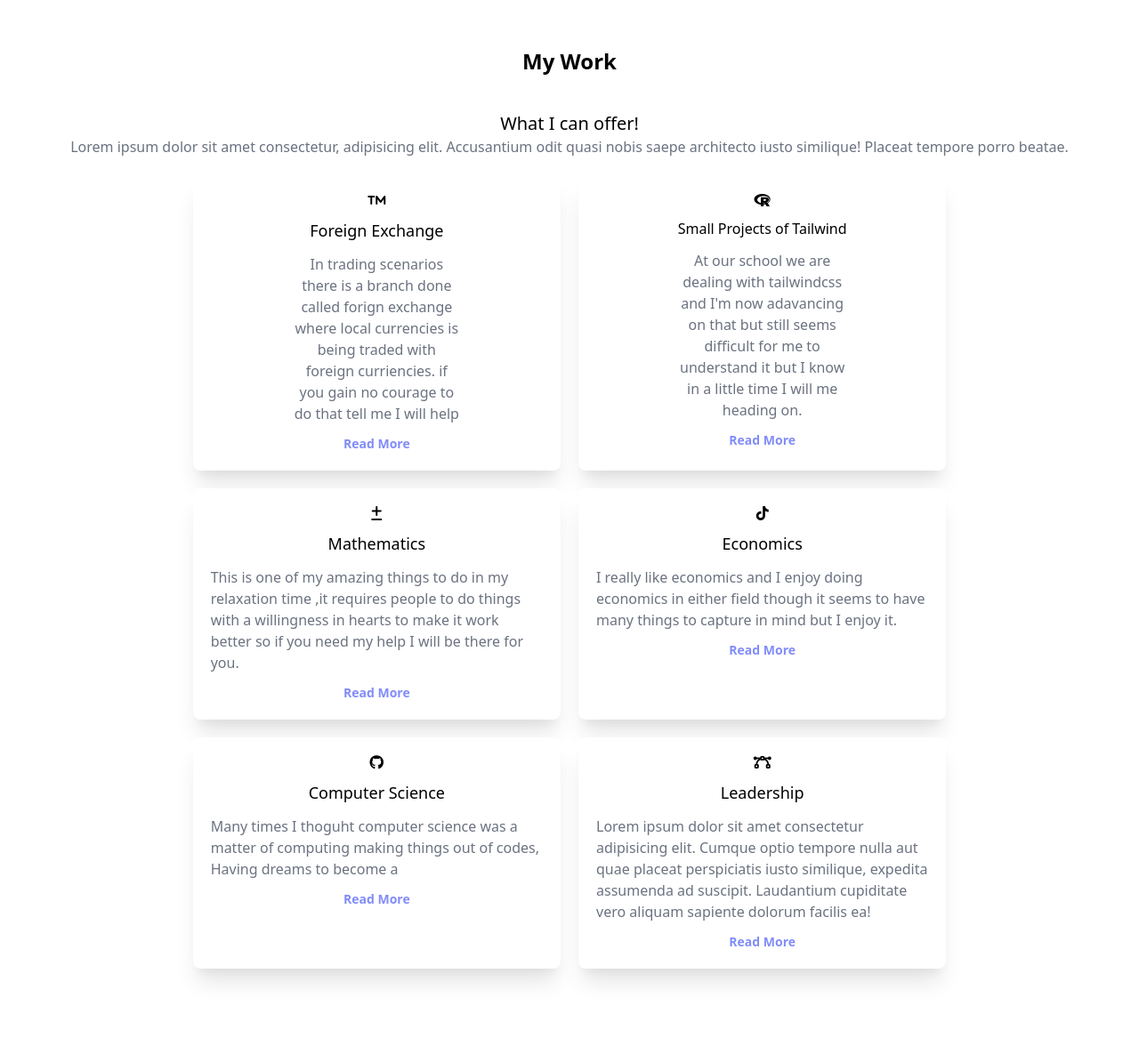
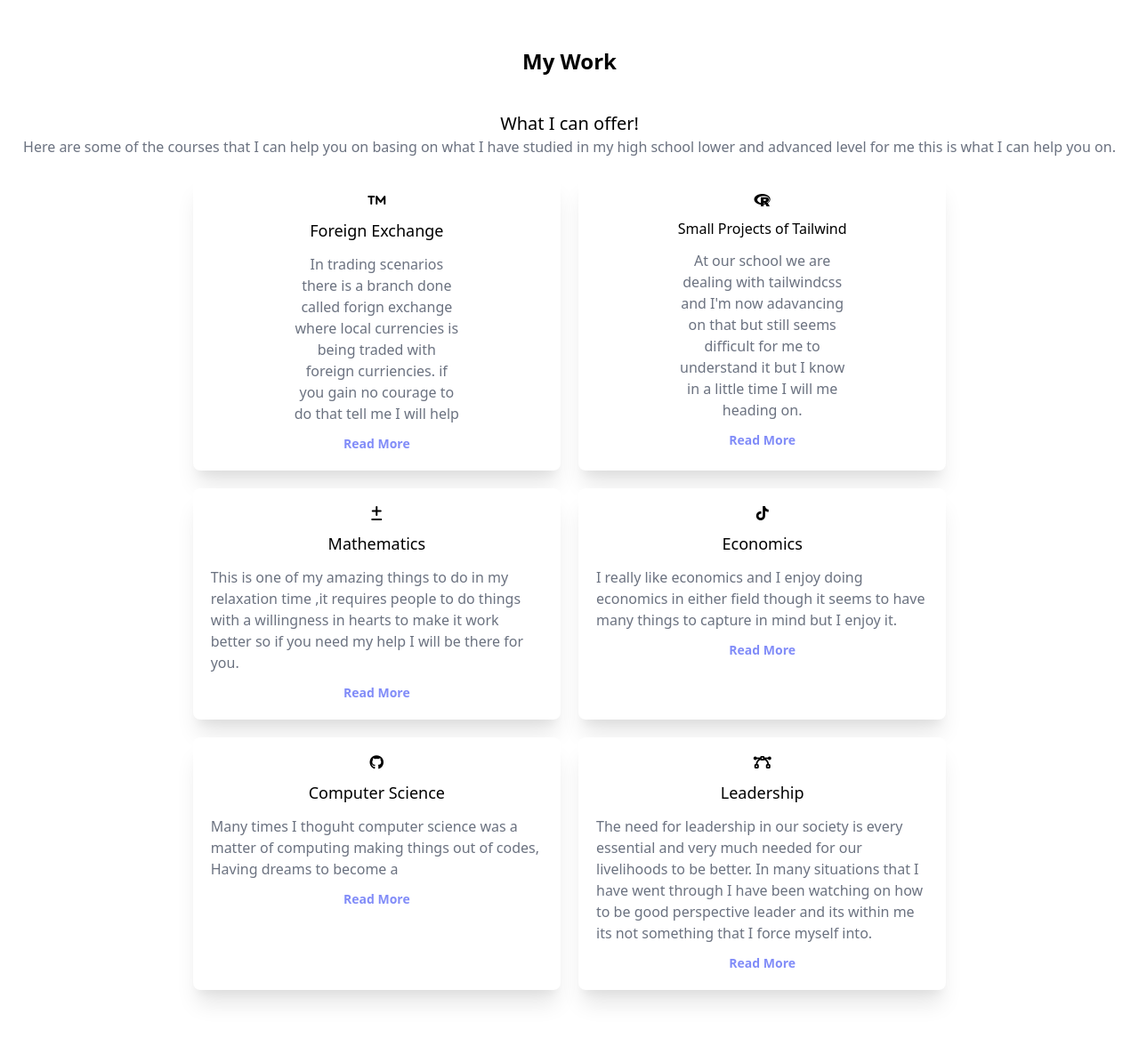
Before and after one commit to mucopivoine/TailwindPort, a website: page src/index.html in a window 1280 px wide. Shown: the part 1629-2796 px from the top of the page at 89% size. Drawn offline with nearby package versions, Linux system fonts and the light colour scheme.

Commit message:
the changes tailwind

```diff
--- a/src/index.html
+++ b/src/index.html
@@ -88,8 +88,8 @@
         <h1 class="text-black font-bold mt-52 text-center text-2xl">My Work</h1>
         <h1 class="text-xl text-center pt-10">What I can offer!</h1>
         <p class="text-gray-500 text-center justify-center items-center">
-            Lorem ipsum dolor sit amet consectetur, adipisicing elit. Accusantium odit
-            quasi nobis saepe architecto iusto similique! Placeat tempore porro beatae.
+            Here are some of the courses that I can help you on basing on what I have studied
+            in my high school lower and advanced level for me this is what I can help you on.
         </p>
        </div>
        <div class="p-5  w-full flex flex-wrap gap-5 justify-center">
@@ -131,7 +131,7 @@
        <div class="w-30 bg-white md:w-4/12 shadow-xl rounded-lg flex flex-col gap-3 p-5 items-center">
         <i class="fa-solid fa-bezier-curve"></i>
         <h1 class="font-medium text-lg">Leadership</h1>
-        <p class="text-gray-500">Lorem ipsum dolor sit amet consectetur adipisicing elit. Cumque optio tempore nulla aut quae placeat perspiciatis iusto similique, expedita assumenda ad suscipit. Laudantium cupiditate vero aliquam sapiente dolorum facilis ea!</p>
+        <p class="text-gray-500">The need for leadership in our society is every essential and very much needed for our livelihoods to be better. In many situations that I have went through I have been watching on how to be good perspective leader and its within me its not something that I force myself into.</p>
         <a class="text-indigo-400 font-semibold text-sm" href="">Read More</a>
        </div>
        </div>
```
